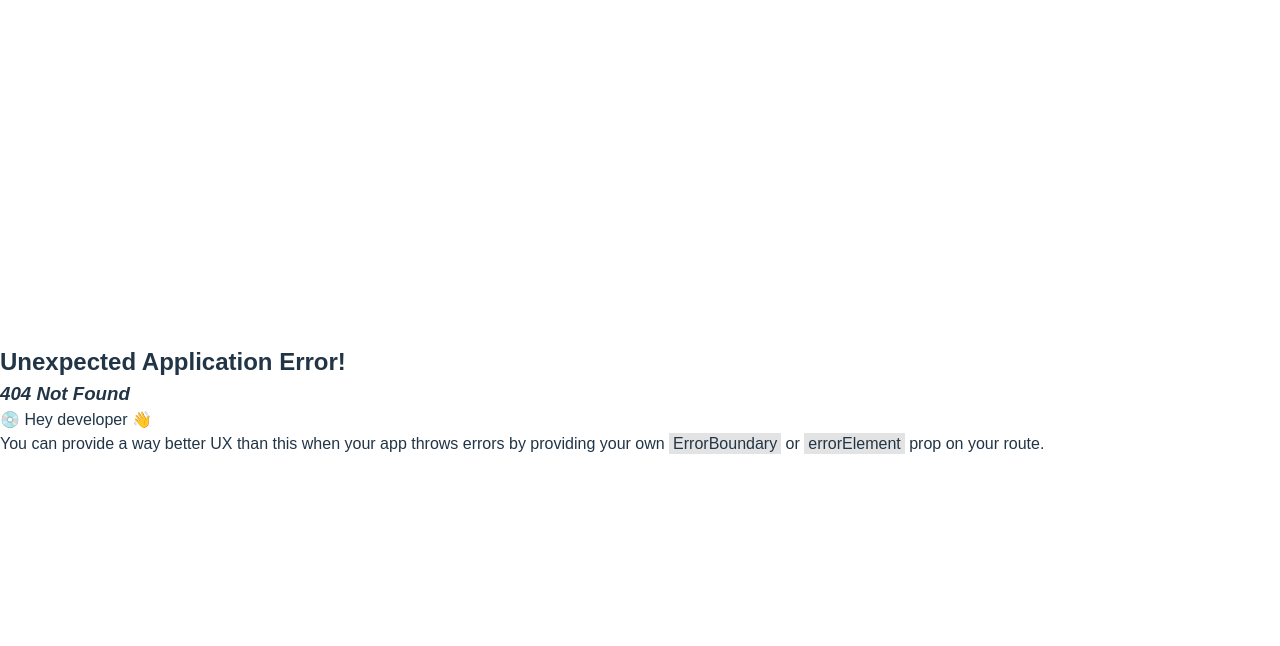
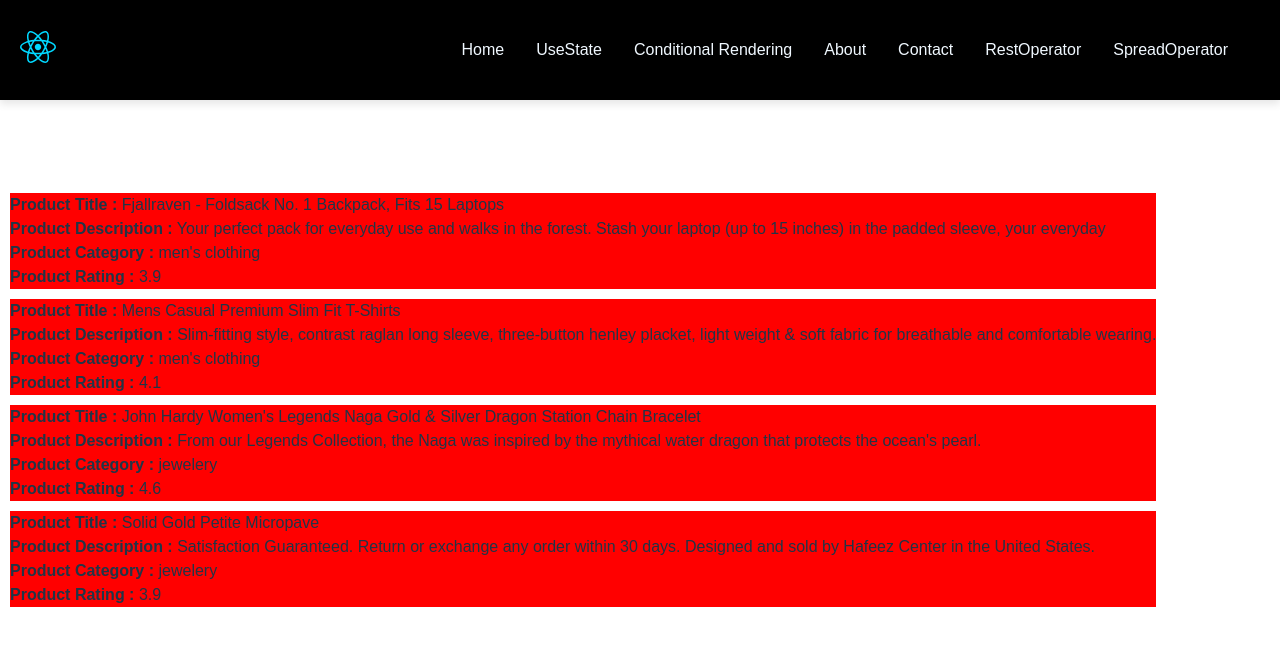
Before and after one commit to MavithaShehar/react-Router, a React (Vite) app: page /spreadOperator in a window 1280 px wide. Before the commit this address had no page. Shown: the top 646 px of the page. Built offline with nearby package versions, Linux system fonts and the light colour scheme.

Commit message:
Spread Operator

```diff
--- a/src/componets/Links/Links.jsx
+++ b/src/componets/Links/Links.jsx
@@ -11,6 +11,8 @@
     <ManuLinke linkname="About" url="/about" />
     <ManuLinke linkname="Contact" url="/contact" />
     <ManuLinke linkname="RestOperator" url="/restOperator" />
+    <ManuLinke linkname="SpreadOperator" url="/spreadOperator" />
+
 
     </div>
 
--- /dev/null
+++ b/src/componets/ListItems/ListItems.jsx
@@ -0,0 +1,14 @@
+import React from 'react';
+
+function ListItems(props) {
+  return (
+    <ul style={{backgroundColor:"red",margin:10}} >
+      <li><b>Product Title :</b> {props.title}</li>
+      <li><b>Product Description :</b> {props.description}</li>
+      <li><b>Product Category :</b> {props.category}</li>
+      <li><b>Product Rating :</b> {props.rating.rate}</li>
+    </ul>
+  );
+}
+
+export default ListItems;
--- a/src/main.jsx
+++ b/src/main.jsx
@@ -7,6 +7,7 @@
 import UseState from './pages/UseState.jsx'
 import ConditionalRendering from './pages/ConditionalRendering.jsx'
 import RestOperator from './pages/RestOperator.jsx'
+import SpreadOperator from './pages/SpreadOperator.jsx'
 
 
 import {
@@ -39,6 +40,10 @@
     path: "/restOperator",
     element:  <RestOperator />,
   },
+  {
+    path: "/spreadOperator",
+    element:  <SpreadOperator />,
+  },
 
 ]);
 
--- /dev/null
+++ b/src/pages/SpreadOperator.jsx
@@ -0,0 +1,93 @@
+import React from 'react';
+import HeaderContent from "../componets/HeaderContend/HeaderContent";
+import ListItems from '../componets/ListItems/ListItems';
+
+function SpreadOperator() {
+  const products = [
+    {
+      "id": 1,
+      "title": "Fjallraven - Foldsack No. 1 Backpack, Fits 15 Laptops",
+      "price": 109.95,
+      "description": "Your perfect pack for everyday use and walks in the forest. Stash your laptop (up to 15 inches) in the padded sleeve, your everyday",
+      "category": "men's clothing",
+      "image": "https://fakestoreapi.com/img/81fPKd-2AYL._AC_SL1500_.jpg",
+      "rating": {
+        "rate": 3.9,
+        "count": 120
+      }
+    },
+    {
+      "id": 2,
+      "title": "Mens Casual Premium Slim Fit T-Shirts",
+      "price": 22.3,
+      "description": "Slim-fitting style, contrast raglan long sleeve, three-button henley placket, light weight & soft fabric for breathable and comfortable wearing.",
+      "category": "men's clothing",
+      "image": "https://fakestoreapi.com/img/71-3HjGNDUL._AC_SY879_.jpg",
+      "rating": {
+        "rate": 4.1,
+        "count": 259
+      }
+    },
+    {
+      "id": 3,
+      "title": "John Hardy Women's Legends Naga Gold & Silver Dragon Station Chain Bracelet",
+      "price": 695,
+      "description": "From our Legends Collection, the Naga was inspired by the mythical water dragon that protects the ocean's pearl.",
+      "category": "jewelery",
+      "image": "https://fakestoreapi.com/img/71pWzhdJNwL._AC_UL640_QL65_ML3_.jpg",
+      "rating": {
+        "rate": 4.6,
+        "count": 400
+      }
+    },
+    {
+      "id": 4,
+      "title": "Solid Gold Petite Micropave ",
+      "price": 168,
+      "description": "Satisfaction Guaranteed. Return or exchange any order within 30 days. Designed and sold by Hafeez Center in the United States.",
+      "category": "jewelery",
+      "image": "https://fakestoreapi.com/img/61sbMiUnoGL._AC_UL640_QL65_ML3_.jpg",
+      "rating": {
+        "rate": 3.9,
+        "count": 70
+      }
+    }
+  ];
+
+  return (
+    <>
+      <HeaderContent />
+
+      <div>
+
+      {products.map((product) => {
+        return (
+
+        //   <ListItems
+        //     key={product.id}
+        //     title={product.title}
+        //     description={product.description}
+        //     category={product.category}
+        //     rating={product.rating}
+        //   />
+
+
+        // Spread Operator
+        <ListItems
+            key={product.id} {...product}
+
+          />
+
+
+
+        );
+      })}
+
+      </div>
+
+
+    </>
+  );
+}
+
+export default SpreadOperator;
```
Also changed, not shown: src/componets/ListItems/ListItems.css (added).
